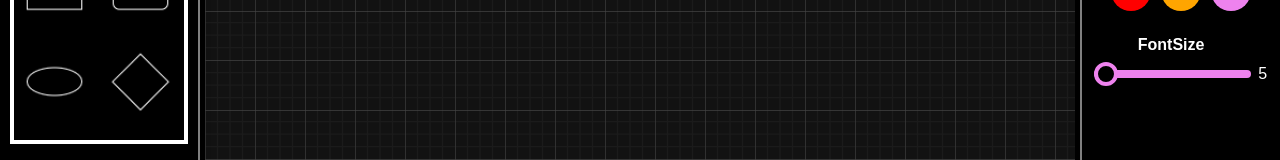
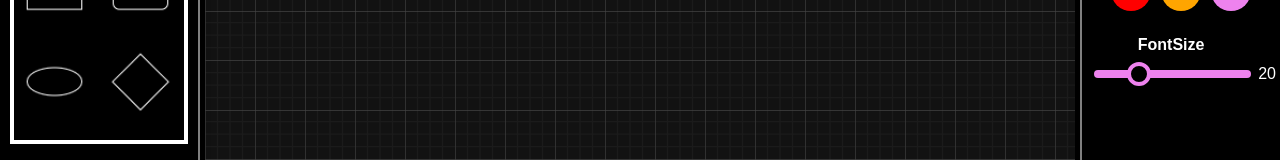
Before and after one commit to SivaPA08/Sketchflow, a React (Vite) app: page / in a window 1280 px wide. Shown: the part 271-431 px from the top of the page. Built offline with nearby package versions, Linux system fonts and the light colour scheme.

Commit message:
removed scroll bar width

```diff
--- a/src/App.tsx
+++ b/src/App.tsx
@@ -60,7 +60,7 @@ export default function App() {
   const boardRef = useRef<HTMLDivElement | null>(null);
   const [contBg, setcontBg] = useState<string>("white");
   const [selectedId, setselecteddId] = useState<number | null>(null);
-  const [textsize,settextsize]=useState<number>(5);
+  const [textsize,settextsize]=useState<number>(20);
   function addItem(ShapeComp: FC<ShapeProps>) {
     const boardele = boardRef.current;
     if (!boardele) return;
--- a/src/shapes/Rectangle.tsx
+++ b/src/shapes/Rectangle.tsx
@@ -1,3 +1,4 @@
+import "./style/scrollbar.css"
 import React, { useState, useRef, type CSSProperties } from "react";
 import type { ShapeProps } from "../App";
 type EdgeHandle = "top" | "right" | "bottom" | "left";
@@ -156,6 +157,7 @@ export default function Rectangle(
       <textarea
         ref={textareaRef}
         style={textareaStyle}
+        className="scrollbar"
         onBlur={handleBlur}
       />
       {(["top", "right", "bottom", "left"] as EdgeHandle[]).map(handle => (
--- /dev/null
+++ b/src/shapes/style/scrollbar.css
@@ -0,0 +1,10 @@
+/* hides scrollbar for all browsers */
+.scrollbar {
+    scrollbar-width: none;           /* firefox */
+    -ms-overflow-style: none;        /* ie 10+ */
+  }
+
+  /*for  chrome, safari, edge */
+  .scrollbar::-webkit-scrollbar {
+    display: none;
+  }
```
